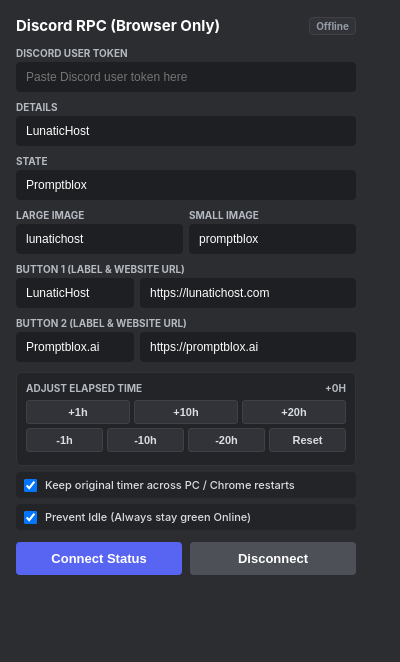
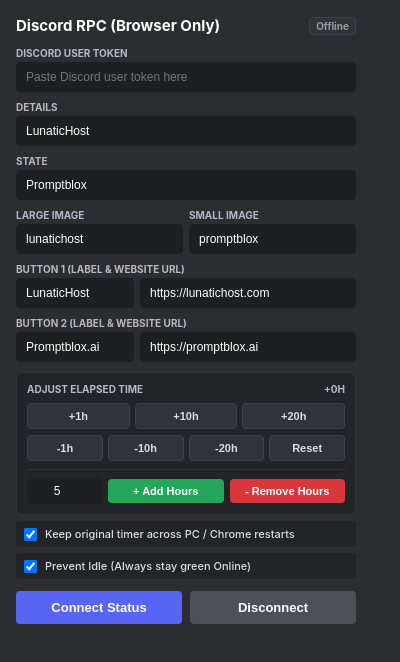
Before and after one commit to Patil-Abhinav/discord-rpc-extension, a browser extension: page extension/popup.html in a window 400 px wide. Drawn offline with Linux system fonts and the light colour scheme.

Commit message:
Add custom hours input with +Add Hours and -Remove Hours buttons

```diff
--- a/extension/popup.html
+++ b/extension/popup.html
@@ -90,7 +90,7 @@
       background: #232428;
       border: 1px solid #313338;
       border-radius: 6px;
-      padding: 9px;
+      padding: 10px;
       margin-top: 10px;
       margin-bottom: 6px;
     }
@@ -98,7 +98,7 @@
       display: flex;
       justify-content: space-between;
       align-items: center;
-      margin-bottom: 6px;
+      margin-bottom: 8px;
     }
     .timer-header span {
       font-size: 10px;
@@ -107,24 +107,24 @@
       color: #b5bac1;
     }
     .timer-display {
-      font-size: 11px;
-      font-weight: 600;
+      font-size: 12px;
+      font-weight: 700;
       color: #57f287;
     }
     .timer-buttons-row {
       display: flex;
-      gap: 4px;
-      margin-bottom: 4px;
+      gap: 5px;
+      margin-bottom: 6px;
     }
     .timer-btn {
       flex: 1;
-      padding: 5px 0;
+      padding: 6px 0;
       font-size: 11px;
       font-weight: 600;
       background: #313338;
       color: #dbdee1;
       border: 1px solid #3f4147;
-      border-radius: 3px;
+      border-radius: 4px;
       cursor: pointer;
       transition: background 0.1s ease, color 0.1s ease;
     }
@@ -141,6 +141,44 @@
     .timer-btn.reset:hover {
       background: #4e5058;
       color: #ffffff;
+    }
+    .custom-hours-row {
+      display: flex;
+      gap: 6px;
+      margin-top: 8px;
+      padding-top: 8px;
+      border-top: 1px solid #313338;
+      align-items: center;
+    }
+    .custom-hours-row input {
+      width: 75px;
+      padding: 5px 8px;
+      font-size: 12px;
+      text-align: center;
+    }
+    .custom-btn {
+      flex: 1;
+      padding: 6px 8px;
+      font-size: 11px;
+      font-weight: 600;
+      border: none;
+      border-radius: 4px;
+      cursor: pointer;
+      transition: background 0.1s ease;
+    }
+    .custom-btn.add {
+      background-color: #23a55a;
+      color: white;
+    }
+    .custom-btn.add:hover {
+      background-color: #1f9250;
+    }
+    .custom-btn.sub {
+      background-color: #da373c;
+      color: white;
+    }
+    .custom-btn.sub:hover {
+      background-color: #b82d31;
     }
     .btn-row {
       display: flex;
@@ -237,6 +275,8 @@
       <span>Adjust Elapsed Time</span>
       <span id="timerOffsetDisplay" class="timer-display">+0h</span>
     </div>
+
+    <!-- Quick Presets -->
     <div class="timer-buttons-row">
       <button type="button" class="timer-btn" data-hours="1">+1h</button>
       <button type="button" class="timer-btn" data-hours="10">+10h</button>
@@ -247,6 +287,13 @@
       <button type="button" class="timer-btn negative" data-hours="-10">-10h</button>
       <button type="button" class="timer-btn negative" data-hours="-20">-20h</button>
       <button type="button" class="timer-btn reset" id="resetOffsetBtn">Reset</button>
+    </div>
+
+    <!-- Custom Hours Input (+ / - any custom number of hours) -->
+    <div class="custom-hours-row">
+      <input type="number" id="customHoursInput" placeholder="Hours" min="1" max="99999" value="5" />
+      <button type="button" id="customAddBtn" class="custom-btn add">+ Add Hours</button>
+      <button type="button" id="customSubBtn" class="custom-btn sub">- Remove Hours</button>
     </div>
   </div>
 
--- a/extension/popup.js
+++ b/extension/popup.js
@@ -1,6 +1,7 @@
 const statusEl = document.getElementById('statusMessage');
 const gatewayStatusEl = document.getElementById('gatewayStatus');
 const timerOffsetDisplay = document.getElementById('timerOffsetDisplay');
+const customHoursInput = document.getElementById('customHoursInput');
 
 let currentHourOffset = 0;
 
@@ -31,6 +32,17 @@
     timerOffsetDisplay.textContent = '0h';
     timerOffsetDisplay.style.color = '#949ba4';
   }
+}
+
+function applyHourDelta(delta) {
+  const newOffset = currentHourOffset + delta;
+  updateOffsetUI(newOffset);
+  chrome.storage.local.set({ timerHourOffset: newOffset });
+
+  chrome.runtime.sendMessage({
+    action: 'ADJUST_TIMER',
+    hourOffset: newOffset
+  });
 }
 
 // Restore saved form values and current connection state
@@ -65,22 +77,15 @@
   }
 });
 
-// Setup Hour adjustment buttons (+1, +10, +20, -1, -10, -20)
+// Quick preset buttons (+1, +10, +20, -1, -10, -20)
 document.querySelectorAll('.timer-btn[data-hours]').forEach((btn) => {
   btn.addEventListener('click', () => {
     const delta = parseInt(btn.getAttribute('data-hours'), 10);
-    const newOffset = currentHourOffset + delta;
-    updateOffsetUI(newOffset);
-    chrome.storage.local.set({ timerHourOffset: newOffset });
-
-    // Instantly notify background worker to adjust active timer if connected
-    chrome.runtime.sendMessage({
-      action: 'ADJUST_TIMER',
-      hourOffset: newOffset
-    });
+    applyHourDelta(delta);
   });
 });
 
+// Reset offset back to 0
 document.getElementById('resetOffsetBtn').addEventListener('click', () => {
   updateOffsetUI(0);
   chrome.storage.local.set({ timerHourOffset: 0 });
@@ -88,6 +93,22 @@
     action: 'ADJUST_TIMER',
     hourOffset: 0
   });
+});
+
+// Custom Add Hours Button
+document.getElementById('customAddBtn').addEventListener('click', () => {
+  const val = parseFloat(customHoursInput.value);
+  if (!isNaN(val) && val > 0) {
+    applyHourDelta(val);
+  }
+});
+
+// Custom Subtract Hours Button
+document.getElementById('customSubBtn').addEventListener('click', () => {
+  const val = parseFloat(customHoursInput.value);
+  if (!isNaN(val) && val > 0) {
+    applyHourDelta(-val);
+  }
 });
 
 // Listen for storage changes from background worker
```
